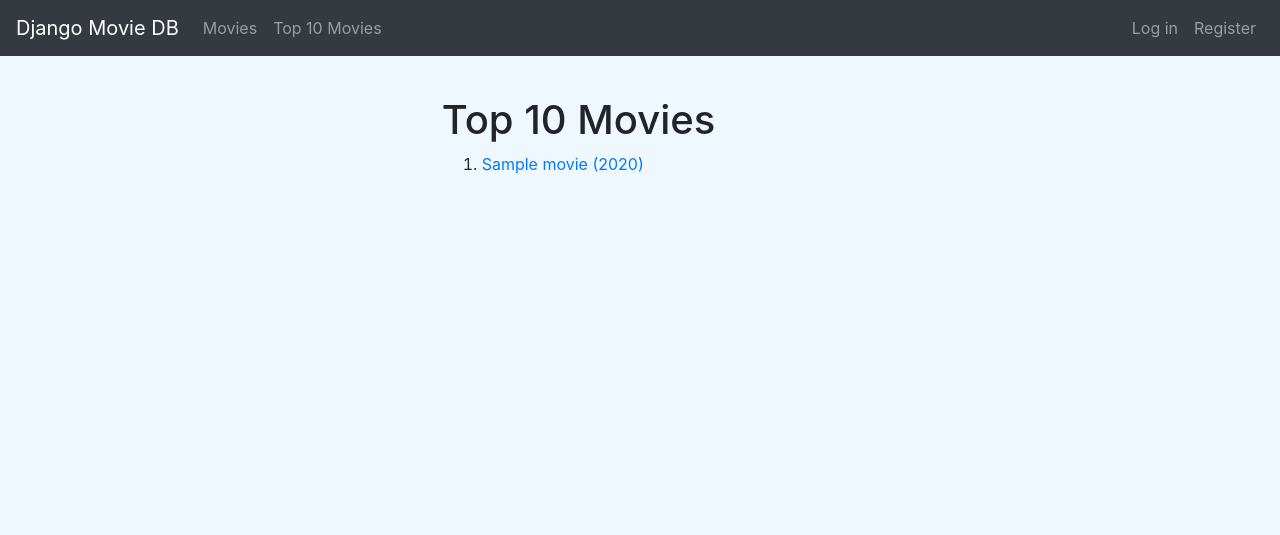
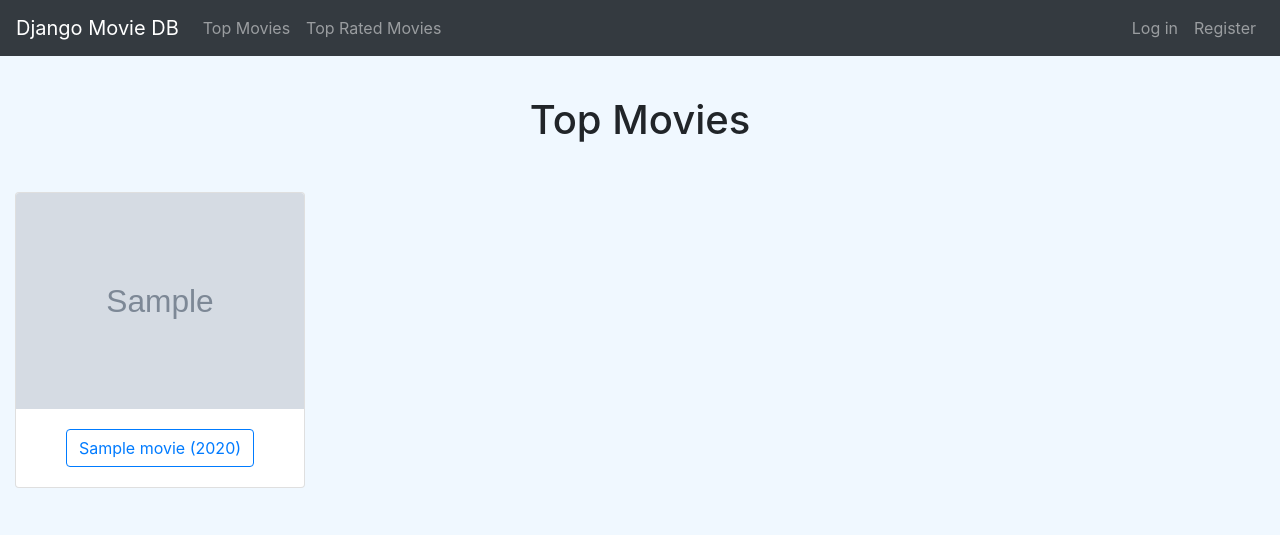
Before and after one commit to paulr909/django-movie-db, a Django app: page /movies/top in a window 1280 px wide. Shown: the top 535 px of the page. Run offline with Django 3.2, Linux system fonts and the light colour scheme; tables that the repository leaves empty hold one stand-in row (values such as "Sample post"); grey boxes marked "Sample" are stand-in pictures; some libraries are stand-ins or nearby versions.

Commit message:
edit layout / nav

```diff
--- a/core/admin.py
+++ b/core/admin.py
@@ -1,5 +1,5 @@
 from django.contrib import admin
-from core.models import Movie, Person, Role, MovieImage
+from core.models import Movie, Person, Role
 
 
 class DirectorInline(admin.StackedInline):
@@ -53,5 +53,4 @@ class PersonAdmin(admin.ModelAdmin):
 
 admin.site.register(Movie, MovieAdmin)
 admin.site.register(Person, PersonAdmin)
-admin.site.register(MovieImage)
 admin.site.site_url = "/movies"
--- a/core/templates/core/top_movies_list.html
+++ b/core/templates/core/top_movies_list.html
@@ -1,25 +1,29 @@
 {% extends "base.html" %}
-{% load cache %}
 
 {% block title %}
-    Top 10 Movies
+    Top Movies
 {% endblock %}
 
 {% block main %}
     <div class="row">
-        <div class="col-md-4 offset-md-4">
-            <h1>Top 10 Movies</h1>
-            {% cache 300 top10 %}
-                <ol>
-                    {% for movie in object_list %}
-                        <li>
-                            <a href="{% url "core:movie_detail" pk=movie.id %}">
-                                {{ movie }}
-                            </a>
-                        </li>
-                    {% endfor %}
-                </ol>
-            {% endcache %}
+        <div class="col-md-12">
+            <h1 class="text-center mb-5">Top Movies</h1>
         </div>
     </div>
+    <div class="row">
+        {% for m in object_list %}
+            <div class="col-md-3">
+                <div class="card mb-5">
+                    <img src="{{ m.image.url }}"
+                         class="card-img-top movie-image-thumb"
+                         alt="{{ m.movie }}">
+                    <div class="card-body text-center">
+                        <a href="{% url "core:movie_detail" m.movie_id %}"
+                           class="btn btn-outline-primary brn-sm">
+                            {{ m.movie }}</a>
+                    </div>
+                </div>
+            </div>
+        {% endfor %}
+    </div>
 {% endblock %}
--- a/core/urls.py
+++ b/core/urls.py
@@ -6,6 +6,7 @@ app_name = "core"
 urlpatterns = [
     path("movies", views.MovieList.as_view(), name="movie_list"),
     path("movies/top", views.TopMovies.as_view(), name="top_movies"),
+    path("movies/rated", views.TopRatedMovies.as_view(), name="top_rated"),
     path("movie/<int:pk>", views.MovieDetail.as_view(), name="movie_detail"),
     path("movie/<int:movie_id>/vote", views.CreateVote.as_view(), name="create_vote"),
     path(
--- a/core/views.py
+++ b/core/views.py
@@ -8,7 +8,7 @@ from django.urls import reverse
 from django.views.generic import ListView, DetailView, UpdateView, CreateView
 from core.forms import VoteForm, MovieImageForm
 from core.mixins import CachePageVaryOnCookieMixin
-from core.models import Movie, Person, Vote
+from core.models import Movie, Person, Vote, MovieImage
 
 logger = logging.getLogger(__name__)
 
@@ -62,6 +62,14 @@ class MovieDetail(DetailView):
 
 class TopMovies(ListView):
     template_name = "core/top_movies_list.html"
+    model = MovieImage
+
+    def get_queryset(self):
+        return MovieImage.objects.all()[:8]
+
+
+class TopRatedMovies(ListView):
+    template_name = "core/top_rated_list.html"
 
     def get_queryset(self):
         limit = 10
--- a/static/css/base.css
+++ b/static/css/base.css
@@ -1,9 +1,25 @@
 body {
     background: aliceblue;
     margin-bottom: 30px;
+}
+
+ul {
+    list-style: circle;
 }
 
 .movie-image img {
     max-height: 30rem;
     max-width: 30rem;
 }
+
+.movie-image-thumb {
+    display: block;
+    margin-left: auto;
+    margin-right: auto;
+    width: 100%;
+    max-height: 500px;
+}
+
+.card {
+    margin: 0 auto 30px auto;
+}
--- a/templates/includes/nav.html
+++ b/templates/includes/nav.html
@@ -8,8 +8,10 @@
     </button>
     <div class="collapse navbar-collapse" id="movie-db">
         <ul class="navbar-nav mr-auto">
-            <li><a class="nav-link" href="{% url 'core:movie_list' %}">Movies</a></li>
-            <li><a class="nav-link" href="{% url 'core:top_movies' %}">Top 10 Movies</a>
+            <li><a class="nav-link" href="{% url 'core:top_movies' %}">Top Movies</a>
+            </li>
+            <li><a class="nav-link" href="{% url 'core:top_rated' %}">Top Rated
+                Movies</a>
             </li>
         </ul>
         <ul class="navbar-nav ml-auto">
```
Also changed, not shown: core/templates/core/movie_list.html (+7 -2 lines), core/templates/core/top_rated_list.html (added, +28 -0 lines).
